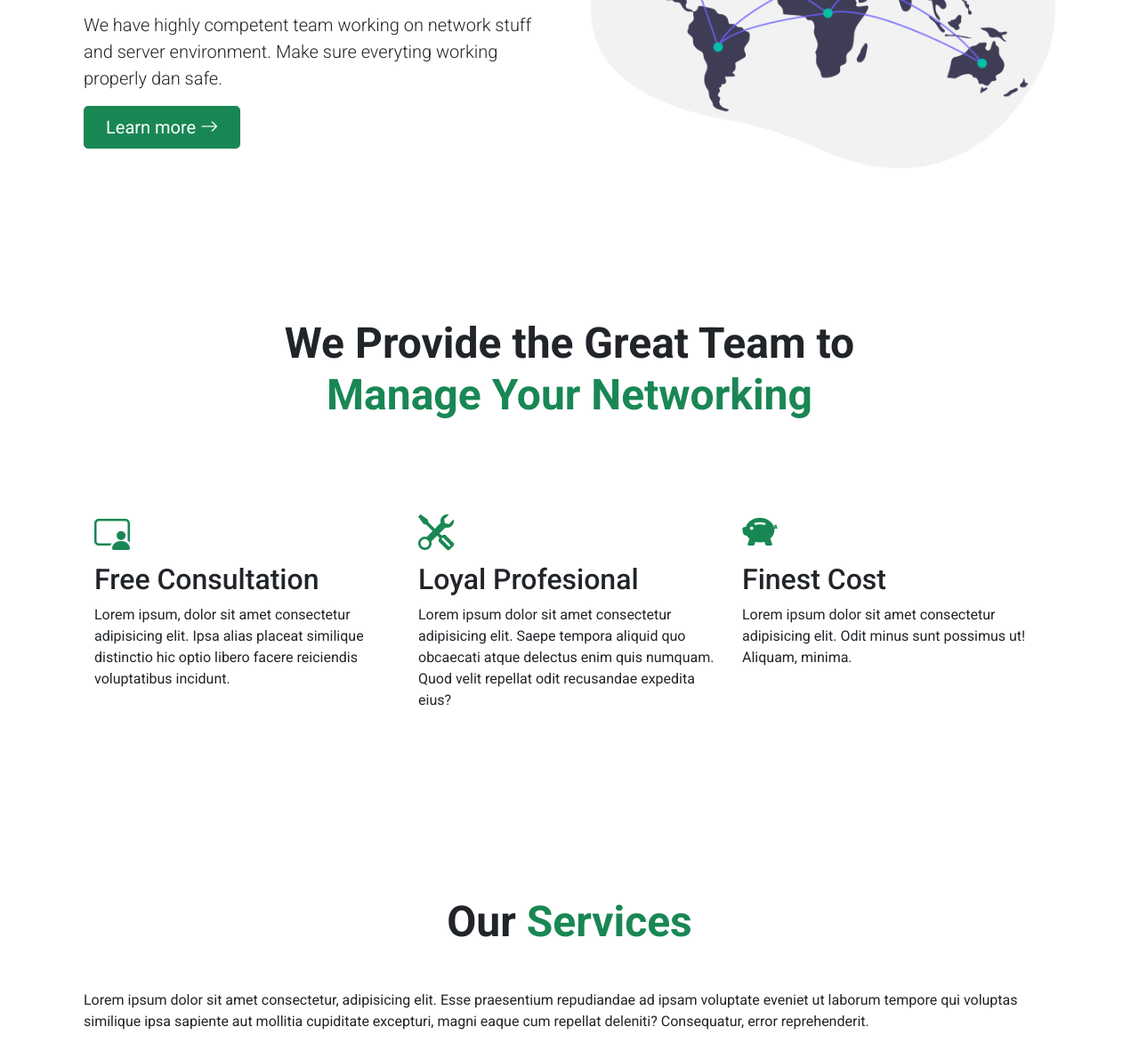
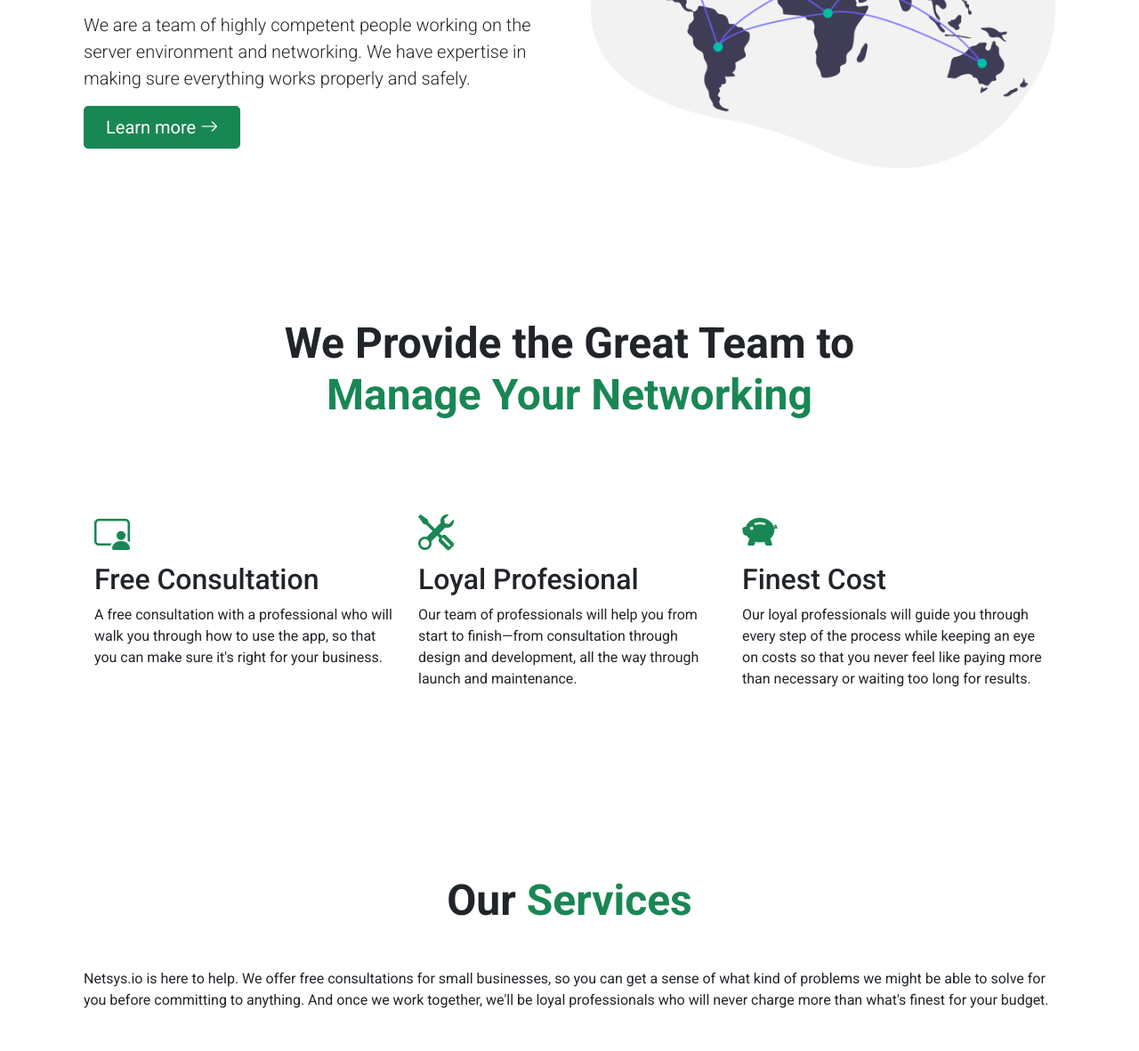
Before and after one commit to chuboot/chuboot.github.io, a plain HTML site: page index.html in a window 1280 px wide. Shown: the part 350-1531 px from the top of the page at 89% size. Drawn offline with nearby package versions, Linux system fonts and the light colour scheme.

Commit message:
edit copywriting

```diff
--- a/index.html
+++ b/index.html
@@ -92,8 +92,9 @@
               Super Team
             </h1>
             <p class="lead">
-              We have highly competent team working on network stuff and server
-              environment. Make sure everyting working properly dan safe.
+              We are a team of highly competent people working on the server
+              environment and networking. We have expertise in making sure
+              everything works properly and safely.
             </p>
             <div class="d-grid gap-2 d-md-flex justify-content-md-start">
               <button type="button" class="btn btn-success btn-lg px-4 me-md-2">
@@ -119,9 +120,9 @@
               </div>
               <h2>Free Consultation</h2>
               <p>
-                Lorem ipsum, dolor sit amet consectetur adipisicing elit. Ipsa
-                alias placeat similique distinctio hic optio libero facere
-                reiciendis voluptatibus incidunt.
+                A free consultation with a professional who will walk you
+                through how to use the app, so that you can make sure it's right
+                for your business.
               </p>
             </div>
             <div class="feature col">
@@ -130,9 +131,9 @@
               </div>
               <h2>Loyal Profesional</h2>
               <p>
-                Lorem ipsum dolor sit amet consectetur adipisicing elit. Saepe
-                tempora aliquid quo obcaecati atque delectus enim quis numquam.
-                Quod velit repellat odit recusandae expedita eius?
+                Our team of professionals will help you from start to
+                finish—from consultation through design and development, all the
+                way through launch and maintenance.
               </p>
             </div>
             <div class="feature col">
@@ -141,8 +142,9 @@
               </div>
               <h2>Finest Cost</h2>
               <p>
-                Lorem ipsum dolor sit amet consectetur adipisicing elit. Odit
-                minus sunt possimus ut! Aliquam, minima.
+                Our loyal professionals will guide you through every step of the
+                process while keeping an eye on costs so that you never feel
+                like paying more than necessary or waiting too long for results.
               </p>
             </div>
           </div>
@@ -156,11 +158,11 @@
         </h1>
         <div class="container mb-5">
           <p>
-            Lorem ipsum dolor sit amet consectetur, adipisicing elit. Esse
-            praesentium repudiandae ad ipsam voluptate eveniet ut laborum
-            tempore qui voluptas similique ipsa sapiente aut mollitia cupiditate
-            excepturi, magni eaque cum repellat deleniti? Consequatur, error
-            reprehenderit.
+            Netsys.io is here to help. We offer free consultations for small
+            businesses, so you can get a sense of what kind of problems we might
+            be able to solve for you before committing to anything. And once we
+            work together, we'll be loyal professionals who will never charge
+            more than what's finest for your budget.
           </p>
         </div>
 
@@ -243,9 +245,9 @@
               </div>
               <div class="row">
                 <p>
-                  Lorem ipsum dolor sit amet consectetur, adipisicing elit.
-                  Inventore animi earum laboriosam expedita voluptates,
-                  voluptatum molestiae consequuntur iure recusandae non?
+                  We've been in the business for years and are known for our
+                  personal touch and dedication to the long-term success of our
+                  customers.
                 </p>
               </div>
             </div>
@@ -304,14 +306,7 @@
             <div class="col-md-4">
               <a
                 href="/"
-                class="
-                  d-flex
-                  align-items-center
-                  mb-3
-                  link-dark
-                  text-decoration-none
-                  navbar-brand
-                "
+                class="d-flex align-items-center mb-3 link-dark text-decoration-none navbar-brand"
               >
                 Netsys.io
               </a>
```
